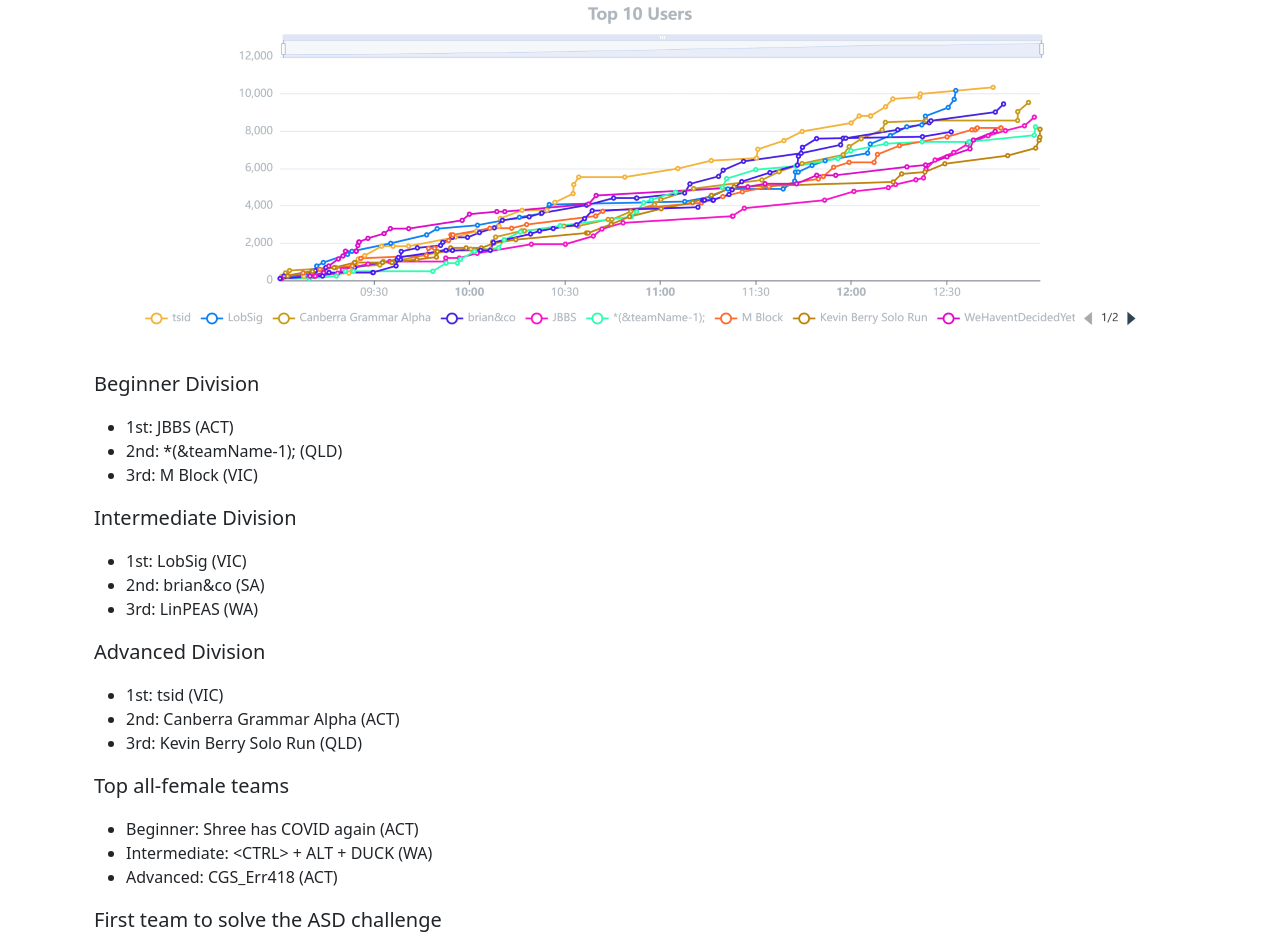
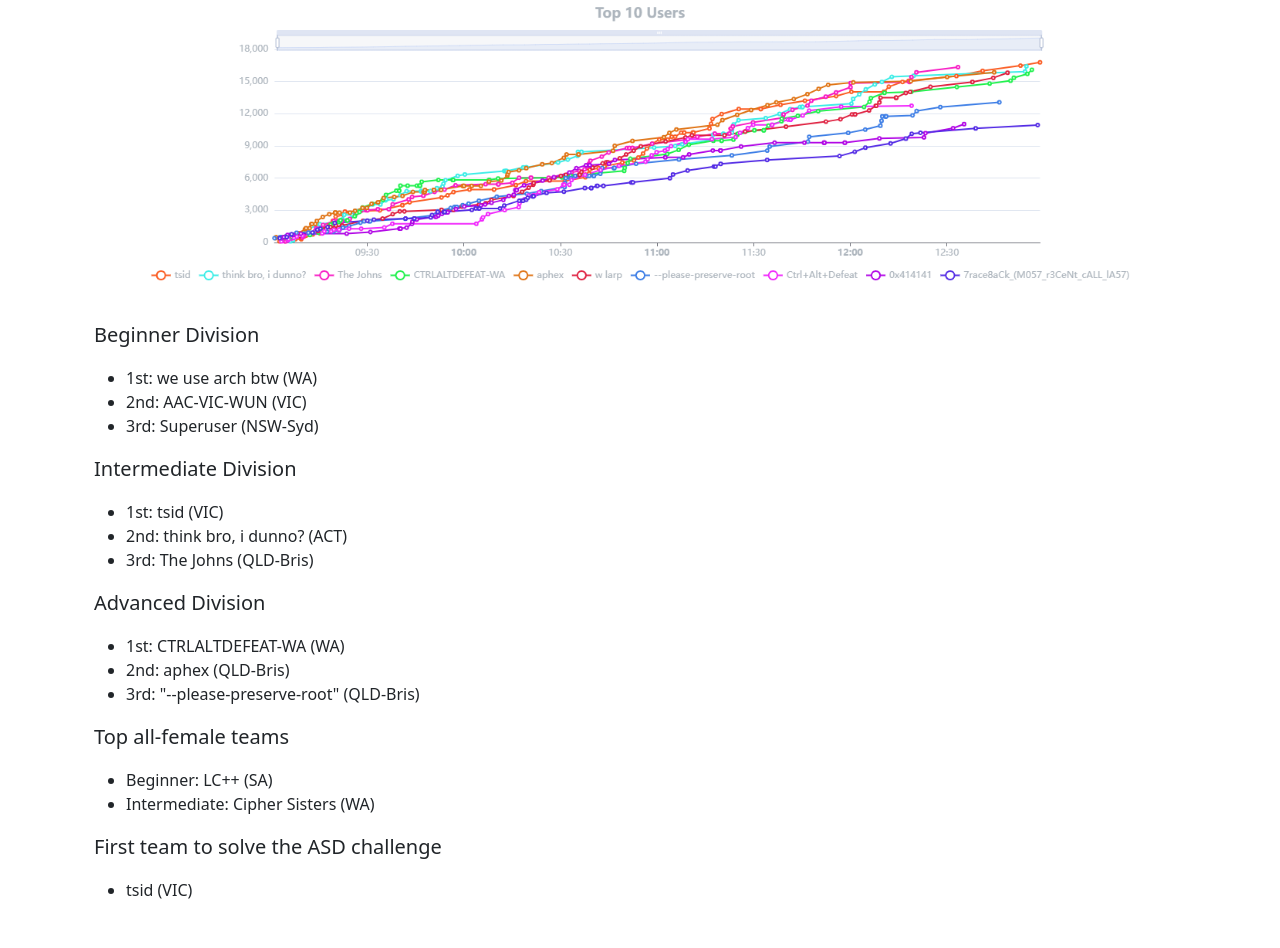
Before and after one commit to pecanplus/pecanplus.org, a plain HTML site: page results.html in a window 1280 px wide. Shown: the part 341-1289 px from the top of the page. Drawn offline with nearby package versions, Linux system fonts and the light colour scheme.

Commit message:
Update results.html
2026 winners

```diff
--- a/results.html
+++ b/results.html
@@ -75,6 +75,41 @@
                     </div>
                 </div>
 
+                <div class="container col-xxl-8 px-4 mb-5">
+                    <div class="row flex-lg-row align-items-center g-5">
+                      <div class="col-lg-12">
+                        <h2 class="display-5 fw-bold lh-1 mb-3">2026</h2>
+                        <img src="images/2026Top10.png" class="d-block mx-lg-auto img-fluid" alt="PECAN+ 2025 Top 10" width="1000" height="358" loading="lazy">
+                        <p class="lead pt-2">Beginner Division</p>
+						<ul>
+							<li>1st: we use arch btw (WA)</li>
+							<li>2nd: AAC-VIC-WUN (VIC)</li>
+							<li>3rd: Superuser (NSW-Syd)</li>
+						</ul>
+                        <p class="lead">Intermediate Division</p>
+						<ul>
+							<li>1st: tsid (VIC)</li>
+							<li>2nd: think bro, i dunno? (ACT)</li>
+							<li>3rd: The Johns (QLD-Bris)</li>
+						</ul>
+                        <p class="lead">Advanced Division</p>
+						<ul>
+							<li>1st: CTRLALTDEFEAT-WA (WA)</li>
+							<li>2nd: aphex (QLD-Bris)</li>
+							<li>3rd: "--please-preserve-root" (QLD-Bris)</li>
+						</ul>
+                        <p class="lead">Top all-female teams</p>
+						<ul>
+							<li>Beginner: LC++ (SA)</li>
+							<li>Intermediate: Cipher Sisters (WA)</li>
+						</ul>
+                        <p class="lead">First team to solve the ASD challenge</p>
+						<ul>
+							<li>tsid (VIC)</li>
+						</ul>
+                      </div>
+                    </div>
+                </div>
 
 
                 <div class="container col-xxl-8 px-4 mb-5">
```
